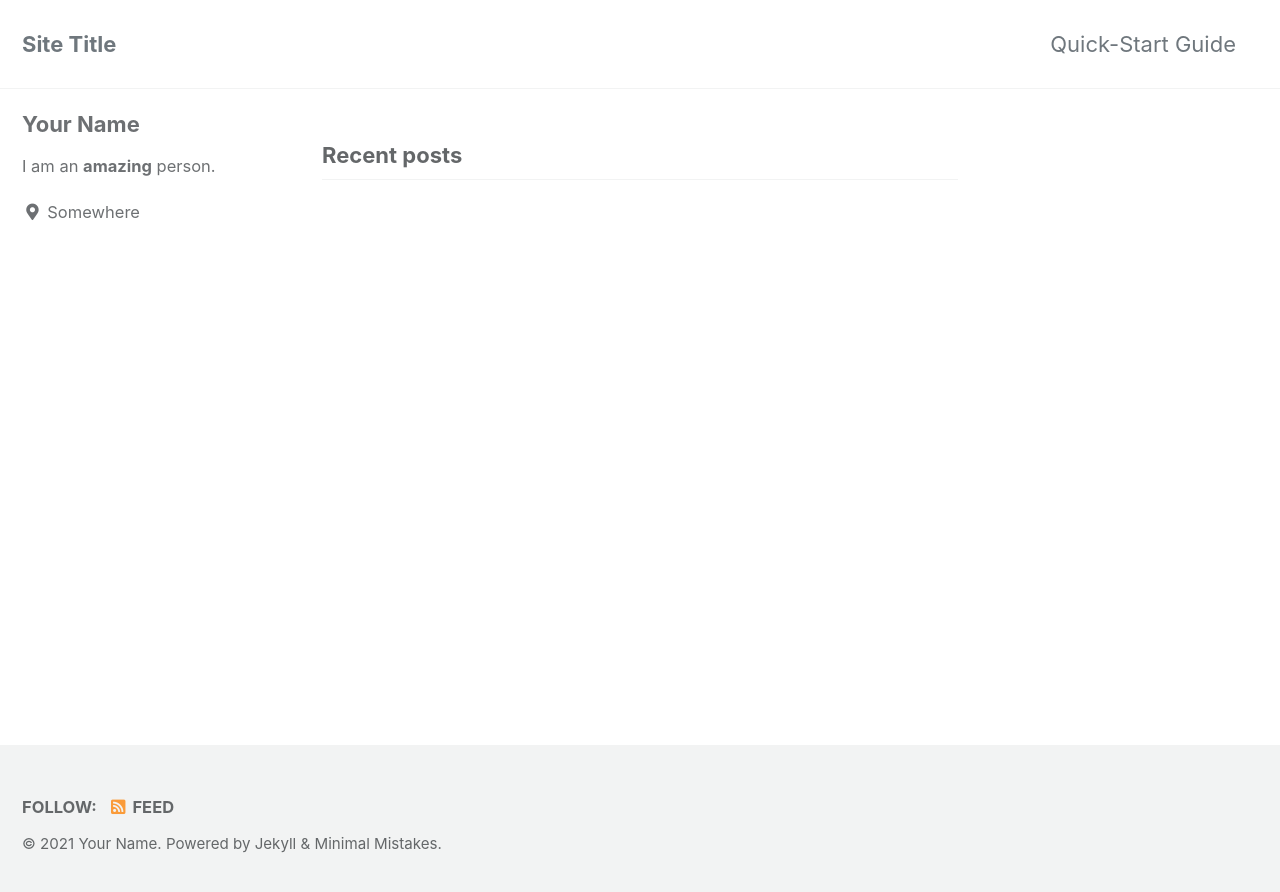
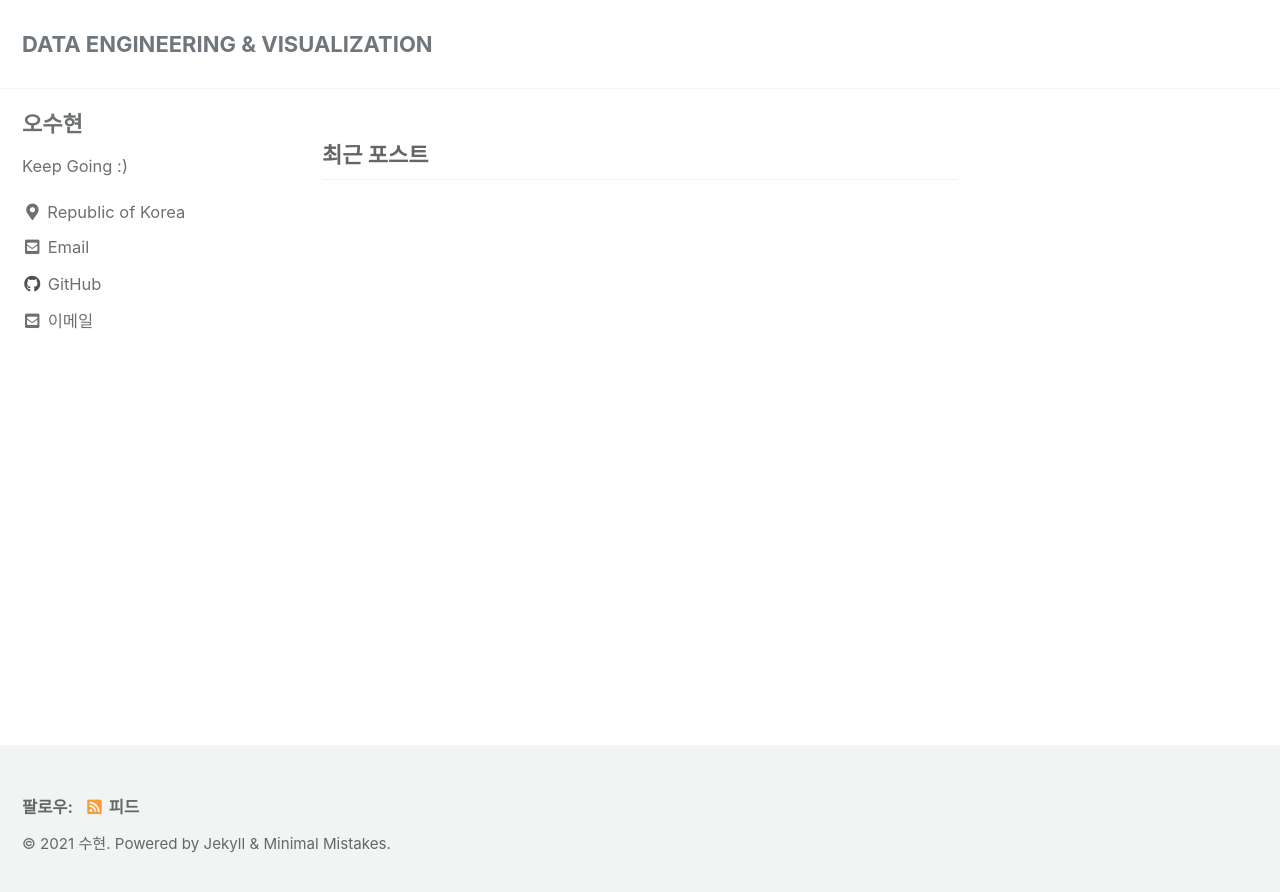
Before and after one commit to suhyeon729/suhyeon729.github.io, a Jekyll site: the page built from index.html, in a window 1280 px wide. Shown: the top 892 px of the page. Built offline with Jekyll 4.4.1, drawn with Linux system fonts in a browser that asks for light colours; cached includes are drawn as plain includes; the list of posts is cut into pages by our own code.

Commit message:
cofig 수정

```diff
--- a/_config.yml
+++ b/_config.yml
@@ -15,19 +15,19 @@
 minimal_mistakes_skin    : "default" # "air", "aqua", "contrast", "dark", "dirt", "neon", "mint", "plum", "sunrise"
 
 # Site Settings
-locale                   : "en-US"
-title                    : "Site Title"
-title_separator          : "-"
+locale                   : "ko-KR"
+title                    : "Suhyeon Blog"
+title_separator          : "&#124;"
 subtitle                 : # site tagline that appears below site title in masthead
-name                     : "Your Name"
-description              : "An amazing website."
-url                      : # the base hostname & protocol for your site e.g. "https://mmistakes.github.io"
-baseurl                  : # the subpath of your site, e.g. "/blog"
-repository               : # GitHub username/repo-name e.g. "mmistakes/minimal-mistakes"
+name                     : "수현"
+description              : "Data Engineering & Visualization Study"
+url                      : "https://suhyeon729.github.io/"
+baseurl                  : "/blog"
+repository               : "suhyeon729/suhyeon729.github.io"
 teaser                   : # path of fallback teaser image, e.g. "/assets/images/500x300.png"
 logo                     : # path of logo image to display in the masthead, e.g. "/assets/images/88x88.png"
-masthead_title           : # overrides the website title displayed in the masthead, use " " for no title
-# breadcrumbs            : false # true, false (default)
+masthead_title           : "DATA ENGINEERING & VISUALIZATION"
+breadcrumbs              : true
 words_per_minute         : 200
 comments:
   provider               : # false (default), "disqus", "discourse", "facebook", "staticman", "staticman_v2", "utterances", "custom"
@@ -94,39 +94,39 @@ analytics:
 
 # Site Author
 author:
-  name             : "Your Name"
+  name             : "오수현"
   avatar           : # path of avatar image, e.g. "/assets/images/bio-photo.jpg"
-  bio              : "I am an **amazing** person."
-  location         : "Somewhere"
-  email            :
+  bio              : "Keep Going :)"
+  location         : "Republic of Korea"
+  email            : "suhyeon729@gmail.com"
   links:
     - label: "Email"
       icon: "fas fa-fw fa-envelope-square"
-      # url: "mailto:your.name@email.com"
-    - label: "Website"
-      icon: "fas fa-fw fa-link"
+      url: "mailto:suhyeon729@gmail.com"
+    # - label: "Website"
+      # icon: "fas fa-fw fa-link"
       # url: "https://your-website.com"
-    - label: "Twitter"
-      icon: "fab fa-fw fa-twitter-square"
+    # - label: "Twitter"
+      # icon: "fab fa-fw fa-twitter-square"
       # url: "https://twitter.com/"
-    - label: "Facebook"
-      icon: "fab fa-fw fa-facebook-square"
+    # - label: "Facebook"
+      # icon: "fab fa-fw fa-facebook-square"
       # url: "https://facebook.com/"
     - label: "GitHub"
       icon: "fab fa-fw fa-github"
-      # url: "https://github.com/"
-    - label: "Instagram"
-      icon: "fab fa-fw fa-instagram"
+      url: "https://github.com/"
+    # - label: "Instagram"
+      # icon: "fab fa-fw fa-instagram"
       # url: "https://instagram.com/"
 
 # Site Footer
 footer:
   links:
-    - label: "Twitter"
-      icon: "fab fa-fw fa-twitter-square"
+    # - label: "Twitter"
+      # icon: "fab fa-fw fa-twitter-square"
       # url:
-    - label: "Facebook"
-      icon: "fab fa-fw fa-facebook-square"
+    # - label: "Facebook"
+      # icon: "fab fa-fw fa-facebook-square"
       # url:
     - label: "GitHub"
       icon: "fab fa-fw fa-github"
@@ -137,8 +137,8 @@ footer:
     - label: "Bitbucket"
       icon: "fab fa-fw fa-bitbucket"
       # url:
-    - label: "Instagram"
-      icon: "fab fa-fw fa-instagram"
+    # - label: "Instagram"
+      # icon: "fab fa-fw fa-instagram"
       # url:
 
 
--- a/_data/navigation.yml
+++ b/_data/navigation.yml
@@ -1,7 +1,7 @@
 # main links
 main:
-  - title: "Quick-Start Guide"
-    url: https://mmistakes.github.io/minimal-mistakes/docs/quick-start-guide/
+  # - title: "Suhyeon 블로그"
+    # url: https://suhyeon729.github.io/
   # - title: "About"
   #   url: https://mmistakes.github.io/minimal-mistakes/about/
   # - title: "Sample Posts"
```
